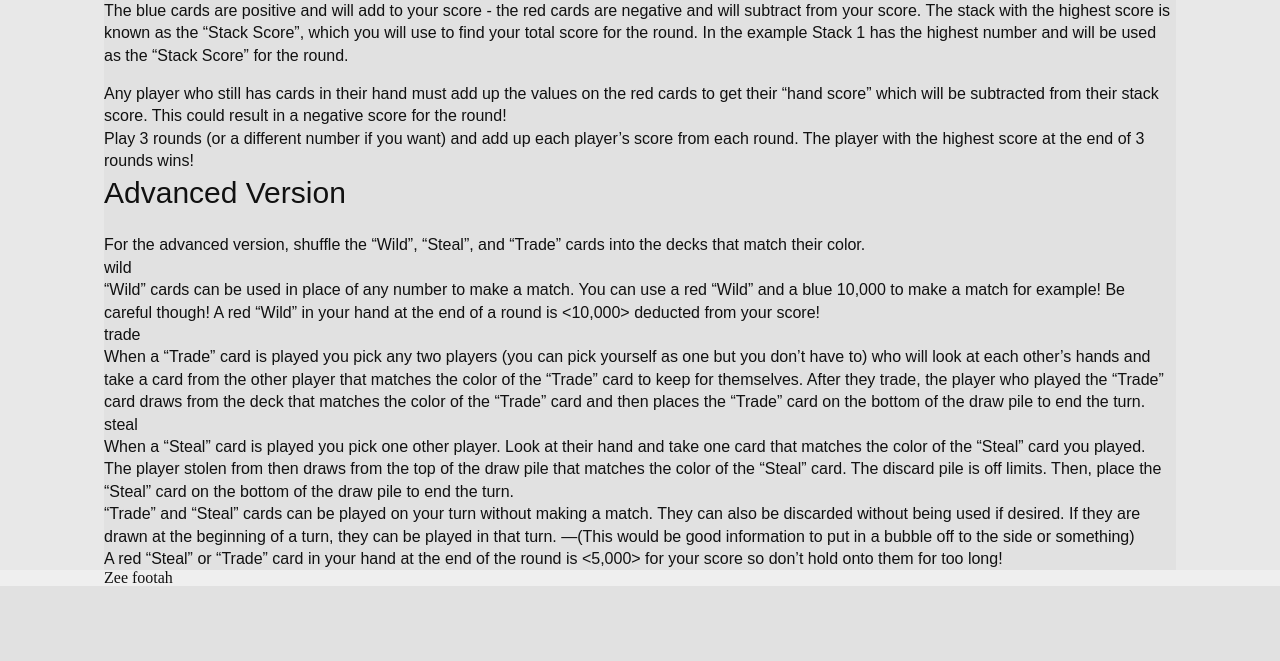
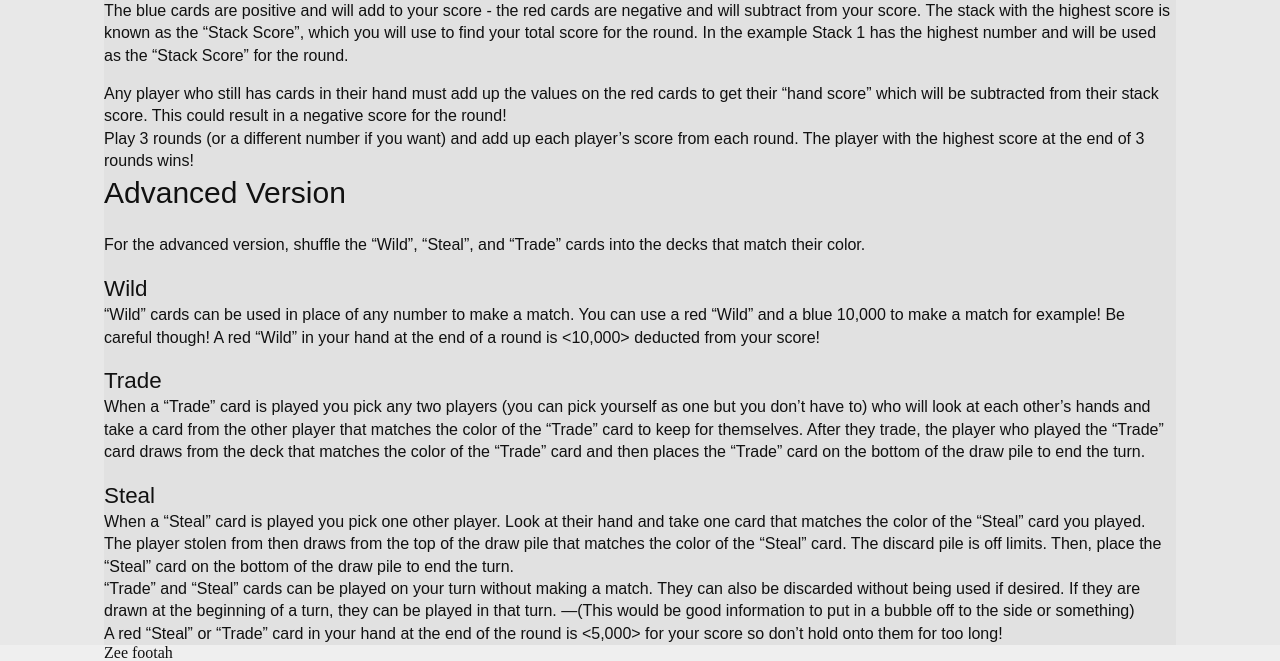
Before and after one commit to perpetual-education-personal/crebbits-homepage, a PHP site: page /instructions.php in a window 1280 px wide. Shown: the part 2179-2840 px from the top of the page. Before the commit the page ends 2765 px from the top, so only its background shows below. Run offline with PHP 8.4, Linux system fonts and the light colour scheme.

Commit message:
Format advanced section headers

```diff
--- a/styles/site.css
+++ b/styles/site.css
@@ -37,3 +37,9 @@ body {
 .supporting-image {
 	max-width: 400px;
 }
+
+.special-card {
+	font-size: 1.4rem;
+	text-transform: capitalize;
+	margin-top: 1rem;
+}
```
